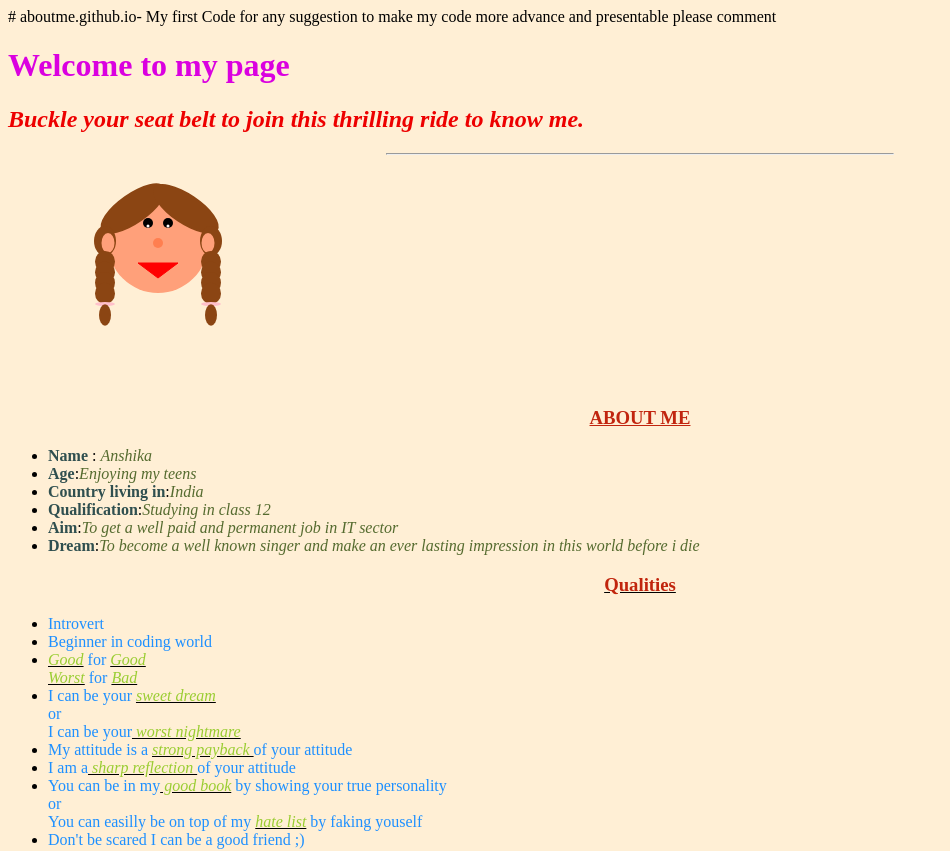
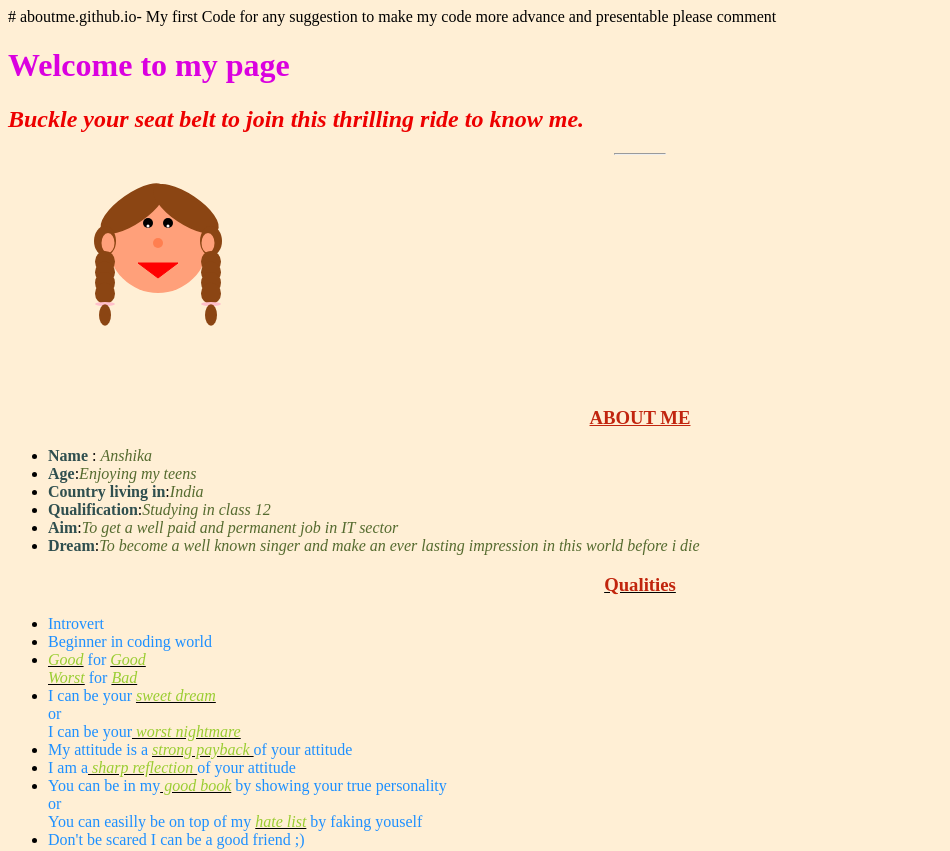
Before and after one commit to Anshika75/About-Me-, a plain HTML site: page index.html in a window 1280 px wide. Shown: the top 851 px of the page, without its empty margins (0-950 px from the left). Drawn offline with Linux system fonts and the light colour scheme.

Commit message:
Update index.html

```diff
--- a/index.html
+++ b/index.html
@@ -19,7 +19,7 @@ My first Code for any suggestion to make my code more advance and presentable pl
     <body style = "background-color:papayawhip">
         <script>  alert("My first Code for any suggestion to make my code more advance and presentable please comment")</script>
     <h1><font color = "dark magenta">Welcome to my page</font></h1>
-    <h2><font color = " medium violet red"><i>Buckle your seat belt to join this thrilling ride to know me.</font></i></h2><hr width = 40% align = center>
+    <h2><font color = " medium violet red"><i>Buckle your seat belt to join this thrilling ride to know me.</font></i></h2><hr width = 4% align = center>
    <svg width="250" height="225">
    <circle cx="150" cy="80" r="50" fill="lightsalmon" />
     <circle cx="140" cy="60" r="5" fill="black" >
```
